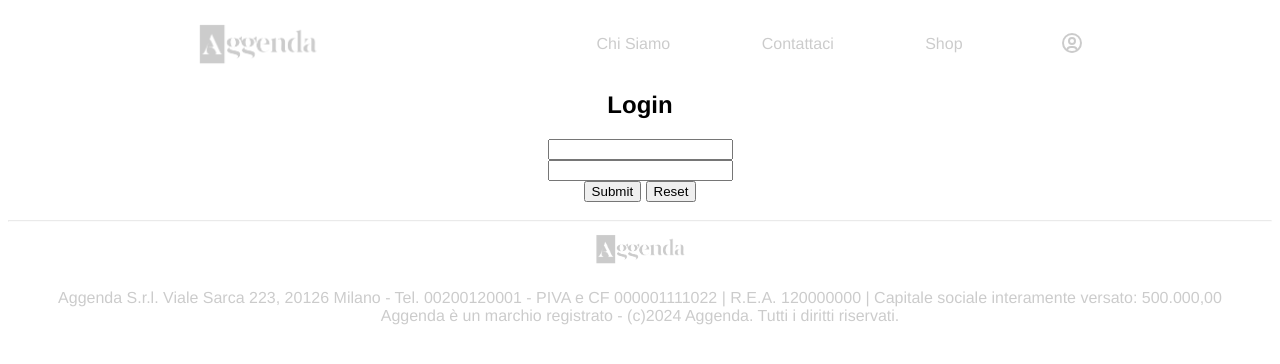
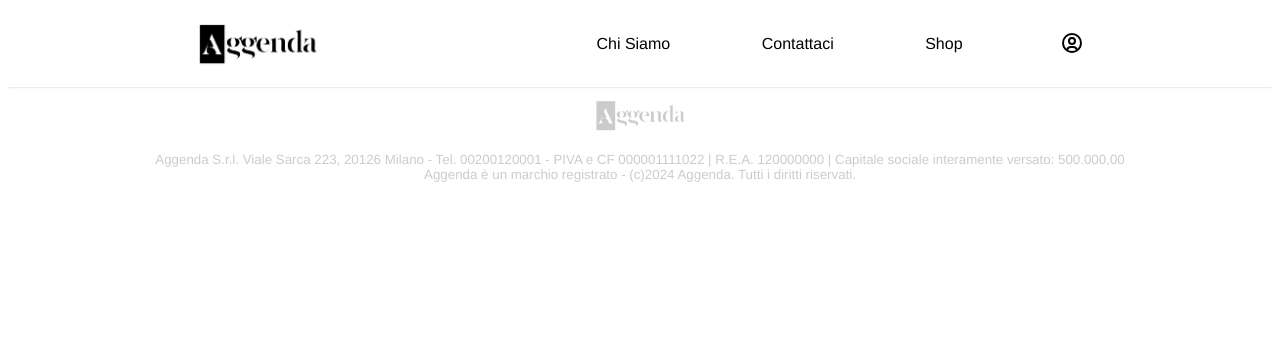
Before and after one commit to svllcu/svllcu.github.io, a PHP site: page /finale/index.html in a window 1280 px wide. Shown: the top 364 px of the page. Run offline with PHP 8.4, Linux system fonts and the light colour scheme.

Commit message:
modifica pagina di login-aggiuntajs per popUp login-provato a fixare opacità footer

```diff
--- a/finale/cdn/script/loginpag.js
+++ b/finale/cdn/script/loginpag.js
@@ -1,4 +1,8 @@
-var profPic = document.querySelector('.profpic')
+let body = document.querySelector('body');
+let profPic = document.querySelector('.profpic');
 
-profPic.addEventListener
+profPic.addEventListener('click', () => {
+    body.classList.toggle('paginaLogin')
+    console.log('aperto-popUp-login')
+});
 // finisci che quando clicchi opacità di piu e display della pagina di login aggiungendo una classe
--- a/finale/cdn/style/gen.css
+++ b/finale/cdn/style/gen.css
@@ -1,6 +1,10 @@
 body{
     font-family: Helvetica, sans-serif;
     color: black;
+    position: relative;
+}
+body .pplogin{
+    display: none;
 }
 header{
     display: flex;
@@ -24,21 +28,33 @@ header{
     }
 }
 footer{
+    opacity: 1;
     text-align: center;
     width: 100%;
+    font-size: 10pt;
     img{
         width: 8%;
     }
 }
-body.paginaLogin header, main, footer{
+body.paginaLogin .pplogin{
+    position: absolute;
+    display: block;
+    top: 100%;
+    left: 50%;
+    transform: translate(-50%,-50%);
+    /* top, left e trasform servono per cerntrare il coso anche se non ri centra--margin provato dio solo sa perche non va */
+    text-align: center;
+    opacity: 1;
+    z-index: 10;
+    background-color: greenyellow;
+    width: 400px;
+    height: 200px;
+    border: solid black 2px;
+    border-radius: 10px;
+}
+body.paginaLogin header, footer, main{
     opacity: 0.2;
 }
-body.paginaLogin .pplogin{
-    display: block;
-    text-align: center;
-    opacity: 100%;
-}
-
 main{
     width: 900px;
     max-width: 90%;
--- a/finale/index.html
+++ b/finale/index.html
@@ -7,27 +7,28 @@
     <link rel="stylesheet" href="cdn/style/gen.css">
     <title>Aggenda | Home</title>
 </head>
-<body class="paginaLogin">
+<body class="">
+    <div class="pplogin">
+        <h2>Login</h2>
+        <form action="">
+            <input type="email" required placeholder="*mail@email.com"><br>
+            <input type="password" required placeholder="*password"><br>
+            <input type="submit">
+            <input type="reset">
+        </form>
+    <!-- attenzione! devo in qualche modo fixare che quando non ho la claase il footer torni normale -->
+    </div>
     <header>
         <img src="cdn/imgs/logotag.png" alt="Logo">
         <a href="">Chi Siamo</a>
         <a href="">Contattaci</a>
         <a href="cdn/vendita/index.html">Shop</a>
-        <button>
+        <button class="profpic">
             <svg aria-hidden="true" xmlns="http://www.w3.org/2000/svg" width="24" height="24" fill="none" viewBox="0 0 24 24">
                 <path stroke="currentColor" stroke-linecap="round" stroke-linejoin="round" stroke-width="2" d="M12 21a9 9 0 1 0 0-18 9 9 0 0 0 0 18Zm0 0a8.949 8.949 0 0 0 4.951-1.488A3.987 3.987 0 0 0 13 16h-2a3.987 3.987 0 0 0-3.951 3.512A8.948 8.948 0 0 0 12 21Zm3-11a3 3 0 1 1-6 0 3 3 0 0 1 6 0Z"/>
             </svg>
         </button>
     </header>
-    <div class="pplogin">
-        <h2>Login</h2>
-        <form action="">
-            <input type="email"><br>
-            <input type="password"><br>
-            <input type="submit">
-            <input type="reset">
-        </form>
-    </div>
     <main></main>
     <footer>
         <hr>
@@ -38,5 +39,9 @@
             <br>Aggenda è un marchio registrato - (c)2024 Aggenda. Tutti i diritti riservati.
         </p>
     </footer>
+    <div class="sec-nn">
+        <!-- qui solo per occupare spazio e sperrare di fixare il provlema dell'opacita del footer -->
+    </div>
+    <script src="cdn/script/loginpag.js"></script>
 </body>
 </html>
```
